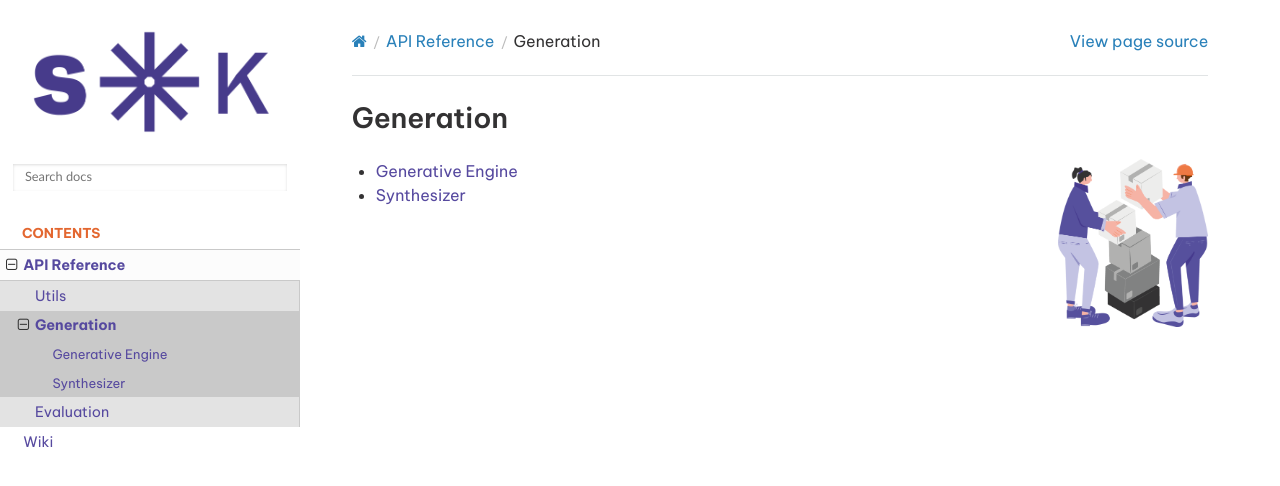
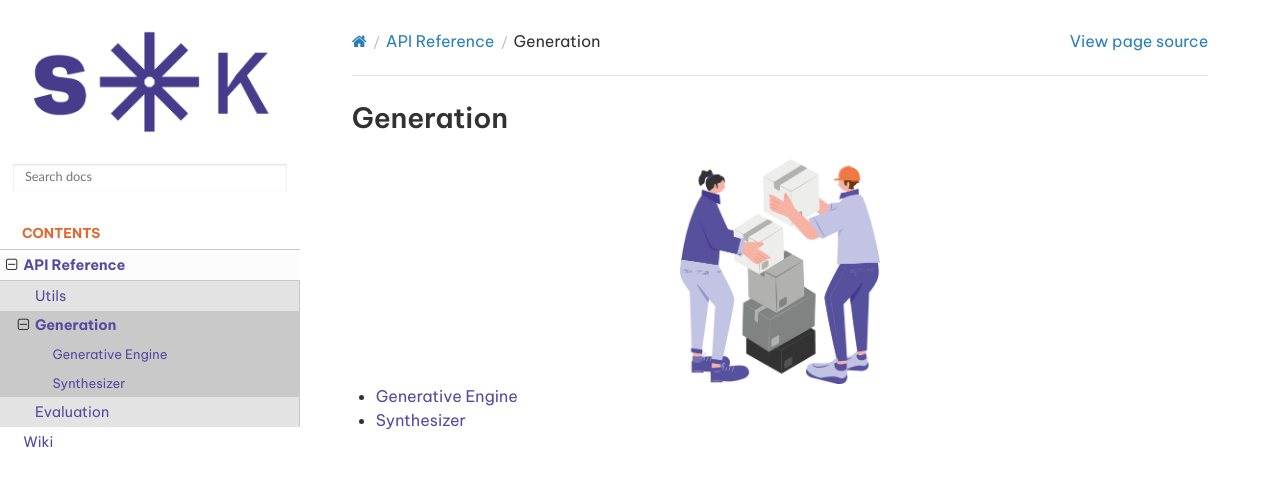
Before and after one commit to Clearbox-AI/clearbox-synthetic-kit, a Sphinx documentation site: the page built from docs/source/api/clearbox_synthetic.generation.rst, in a window 1280 px wide and 900 px high. Shown: the top 486 px of the window. Built offline with Sphinx 7.4.7 and the Read the Docs theme 3.1.0, drawn with Linux system fonts in a browser that asks for light colours.

Commit message:
fix image position

```diff
--- a/docs/source/api/clearbox_synthetic.evaluation.rst
+++ b/docs/source/api/clearbox_synthetic.evaluation.rst
@@ -4,7 +4,7 @@ Evaluation
 .. image:: ../img/report_guy.png
    :alt: utils_img
    :width: 150px
-   :align: right
+   :align: center
 
 .. toctree::
    :maxdepth: 1
--- a/docs/source/api/clearbox_synthetic.generation.rst
+++ b/docs/source/api/clearbox_synthetic.generation.rst
@@ -3,8 +3,8 @@ Generation
 
 .. image:: ../img/boxes_team.png
    :alt: generation_img
-   :width: 150px
-   :align: right
+   :width: 200px
+   :align: center
 
 .. toctree::
    :maxdepth: 1
--- a/docs/source/api/clearbox_synthetic.utils.rst
+++ b/docs/source/api/clearbox_synthetic.utils.rst
@@ -4,7 +4,7 @@ Utils
 .. image:: ../img/boxes_guy.png
    :alt: utils_img
    :width: 150px
-   :align: right
+   :align: center
 
 .. toctree::
    :maxdepth: 1
```
